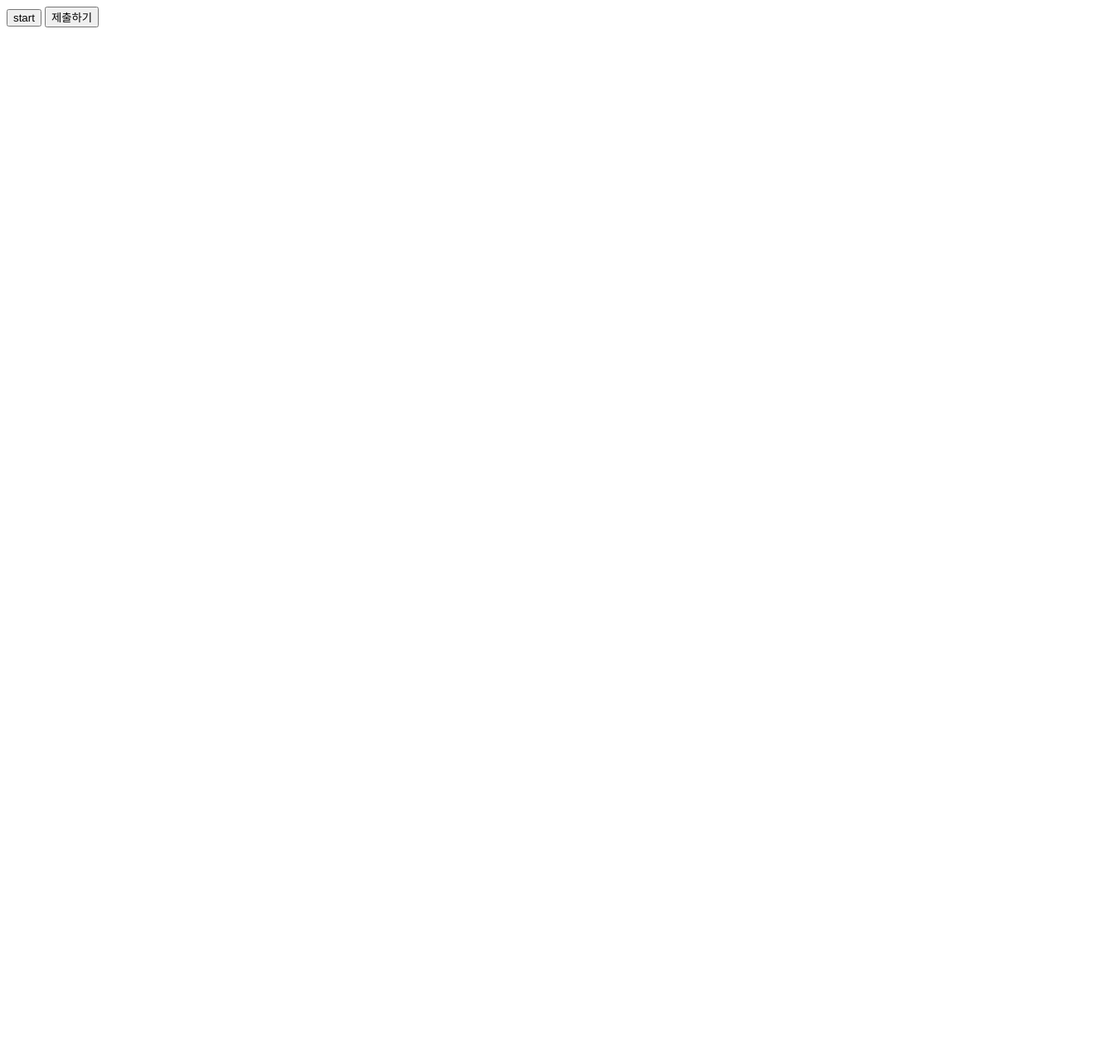
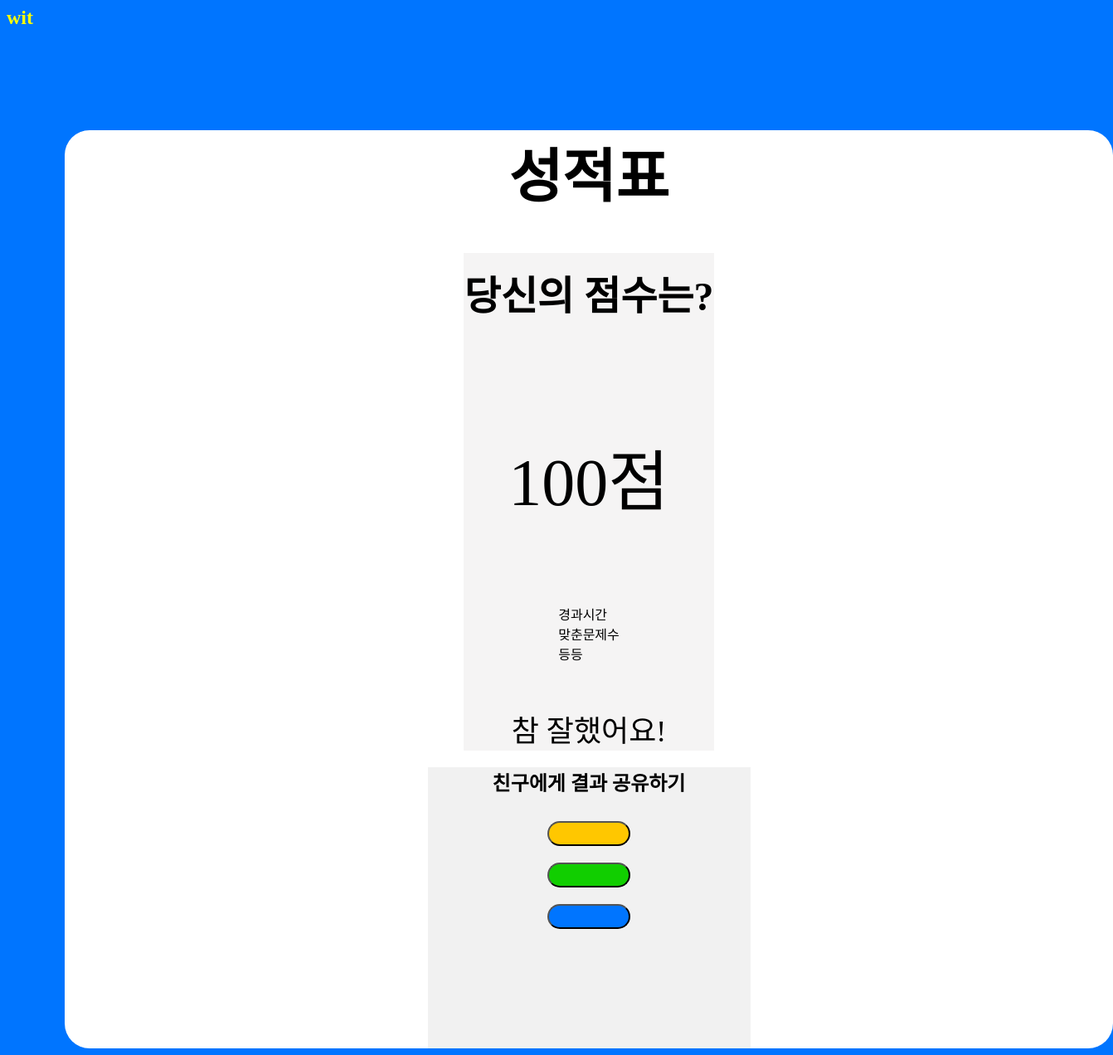
Before and after one commit to mini-project02/wit, a website: page wit/src/result/result.html in a window 1280 px wide. Shown: the whole page at 83% size, 1342 px wide, since content can reach past the window. Before the commit the page ends 800 px from the top, so only its background shows below. Drawn offline with Linux system fonts and the light colour scheme.

Commit message:
css 추가 + 대충 화면 만들기

```diff
--- /dev/null
+++ b/wit/src/result/result.css
@@ -0,0 +1,75 @@
+html {
+  background-color: #0075ff;
+}
+#logo {
+  color: yellow;
+  display: inline;
+}
+
+#container {
+  margin-top: 122px;
+  margin-left: 70px;
+  border-radius: 30px;
+  width: 100%;
+  height: 100%;
+  background-color: white;
+}
+
+h1 {
+  text-align: center;
+  font-size: 70px;
+}
+h3 {
+  font-size: 48px;
+}
+
+#recordbox {
+  margin: 0 auto;
+  width: 302px;
+  height: 600px;
+  background-color: rgb(245, 244, 244);
+
+  display: flex;
+  flex-direction: column;
+  justify-content: center;
+  align-items: center;
+}
+
+#totalscore {
+  font-size: 80px;
+}
+
+#scorecommend {
+  font-size: 36px;
+}
+
+#sharebox {
+  margin: 0 auto;
+  text-align: center;
+  width: 389px;
+  height: 339px;
+  background-color: rgb(241, 241, 241);
+}
+
+#buttonbox {
+  margin: 0 auto;
+  display: flex;
+  flex-direction: column;
+}
+button {
+  margin: 10px auto;
+  width: 100px;
+  height: 30px;
+
+  border-radius: 20px;
+}
+
+#kakao {
+  background-color: #ffc700;
+}
+#naver {
+  background-color: #11ce00;
+}
+#linkcopy {
+  background-color: #0075ff;
+}
--- a/wit/src/result/result.html
+++ b/wit/src/result/result.html
@@ -4,10 +4,28 @@
     <meta charset="UTF-8" />
     <meta name="viewport" content="width=device-width, initial-scale=1.0" />
     <title>Document</title>
+    <link href="result.css" rel="stylesheet" />
   </head>
   <body>
-    <button id="testbutton">start</button>
-    <button id="stopbutton">제출하기</button>
+    <h2 id="logo">wit</h2>
+    <div id="container">
+      <h1>성적표</h1>
+      <div id="recordbox">
+        <h3>당신의 점수는?</h3>
+        <p id="totalscore">100점</p>
+        <p id="detailscore">경과시간<br />맞춘문제수<br />등등</p>
+        <p id="scorecommend">참 잘했어요!</p>
+      </div>
+
+      <div id="sharebox">
+        <h2>친구에게 결과 공유하기</h2>
+        <div id="buttonbox">
+          <button id="kakao"></button>
+          <button id="naver"></button>
+          <button id="linkcopy"></button>
+        </div>
+      </div>
+    </div>
 
     <script src="result.js"></script>
   </body>
--- a/wit/src/result/result.js
+++ b/wit/src/result/result.js
@@ -6,7 +6,7 @@ let startTime
 button.addEventListener('click', function () {
   // 기록 시작 시간
   startTime = new Date()
-  localStorage.setItem('start_time', startTime.toString())
+  localStorage.setItem('start_time', startTime.toString()) // tostring을 이용해 객체에서 문자열로 바꿔주기
   console.log('시작 시간:', startTime)
 })
 
@@ -18,7 +18,7 @@ stopbutton.addEventListener('click', function () {
 
   // 시작 시간 불러오기
   const storedStartTime = localStorage.getItem('start_time')
-  const startTime = new Date(storedStartTime)
+  const startTime = new Date(storedStartTime) // 불러온 start_time은 문자열 -> 객체로 변환
   console.log('시작 시간:', startTime)
 
   // 두 시간의 차이 계산
```
